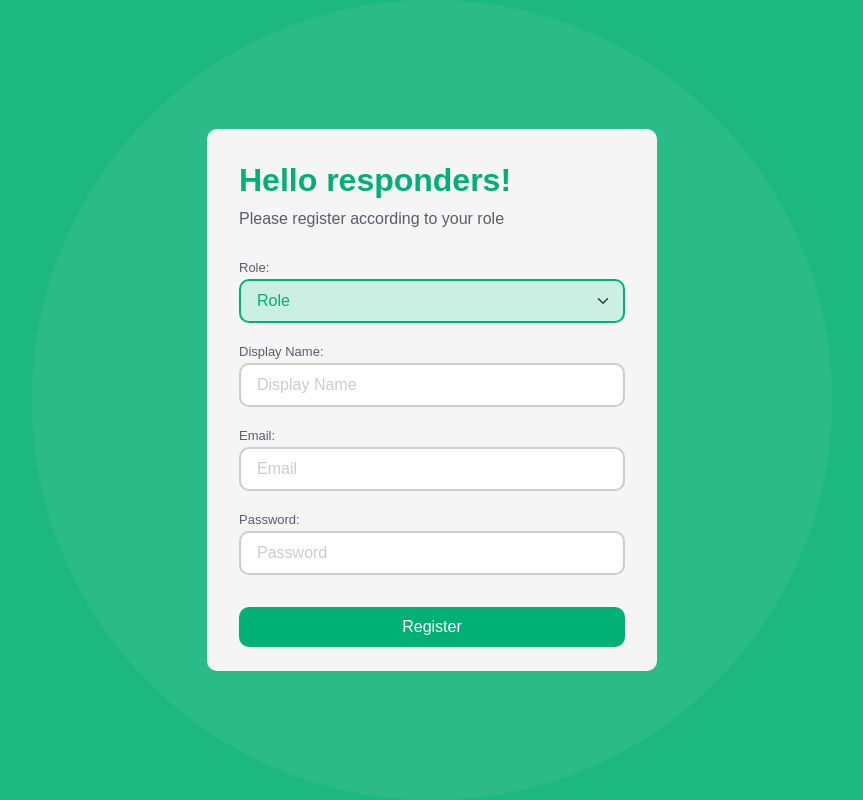
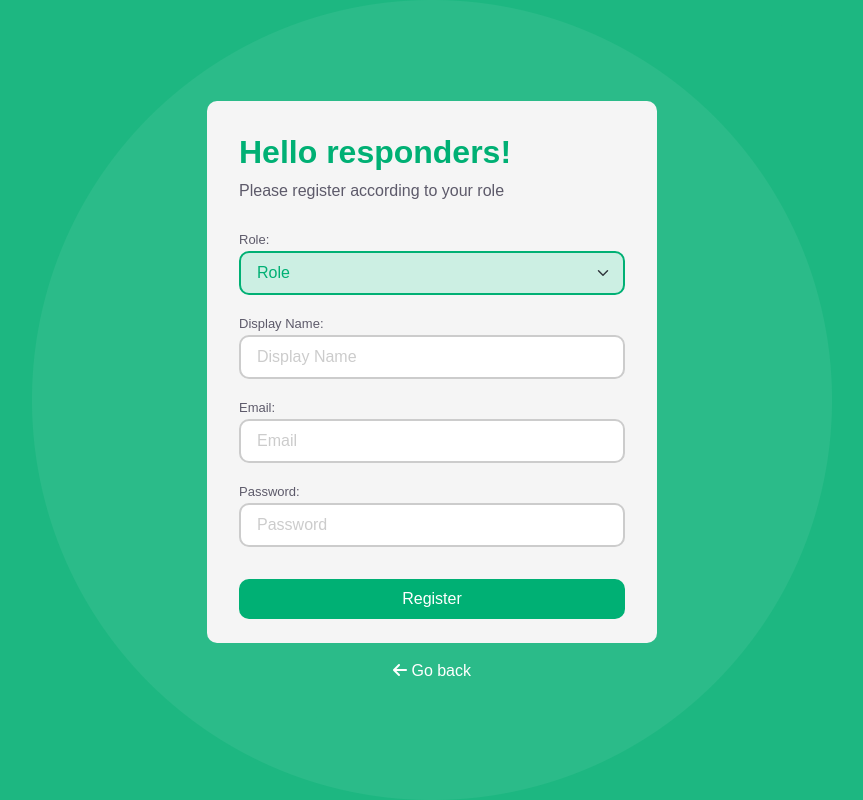
Before and after one commit to clark-jrb/Project-Emergency-Alert-and-Response-System, a React (Create React App) app in the folder client/: page /register in a window 1280 px wide. Shown: the whole page, without its empty margins (208-1071 px from the left). Built offline with nearby package versions, Linux system fonts and the light colour scheme; no server answers; the database is empty.

Commit message:
go back btn

```diff
--- a/client/src/components/Login.js
+++ b/client/src/components/Login.js
@@ -6,6 +6,7 @@ import { collection, where, query, getDocs, doc as firebaseDoc, updateDoc } from
 import '../styles/login.css'
 import { useUsersContext } from '../context/UsersContext'
 import { logUserAction } from '../utils/LogsAction'
+import { Link } from 'react-router-dom'
 
 const Login = () => {
     const { admins } = useUsersContext()
@@ -82,6 +83,12 @@ const Login = () => {
                     <button className='login-btn w-100 p-2' type='submit'>Log In</button>
                 </div>
             </form>
+            <div className="go-back p-3">
+                <Link to="/">
+                    <i className="fa-solid fa-arrow-left"></i>
+                    &nbsp;Go back
+                </Link>
+            </div>
         </div>
 
     )
--- a/client/src/components/Register.js
+++ b/client/src/components/Register.js
@@ -5,6 +5,7 @@ import { createUserWithEmailAndPassword } from 'firebase/auth'
 import { auth, db } from '../firebase'
 import '../styles/login.css'
 import { Form } from 'react-bootstrap'
+import { Link } from 'react-router-dom'
 
 const Register = () => {
     const [email, setEmail] = useState('');
@@ -99,6 +100,12 @@ const Register = () => {
                     <button className='reg-btn w-100 p-2' type='submit'>Register</button>
                 </div>
             </form>
+            <div className="go-back p-3">
+                <Link to="/">
+                    <i className="fa-solid fa-arrow-left"></i>
+                    &nbsp;Go back
+                </Link>
+            </div>
         </div>
     )
 }
--- a/client/src/styles/login.css
+++ b/client/src/styles/login.css
@@ -13,6 +13,7 @@
     /* background-color: var(--light-green); */
     background-image: url('../images/background.png');
     background-position: center;
+    flex-direction: column;
 }
 
 .login-form, .reg-form {
@@ -139,3 +140,13 @@
     background-color: whitesmoke;
     color: var(--your-hover-option-text-color);
 }
+
+.go-back a {
+    text-decoration: none;
+    color: white;
+    transition: ease .2s color;
+}
+
+.go-back a:hover {
+    color: var(--font-text);
+}
```
